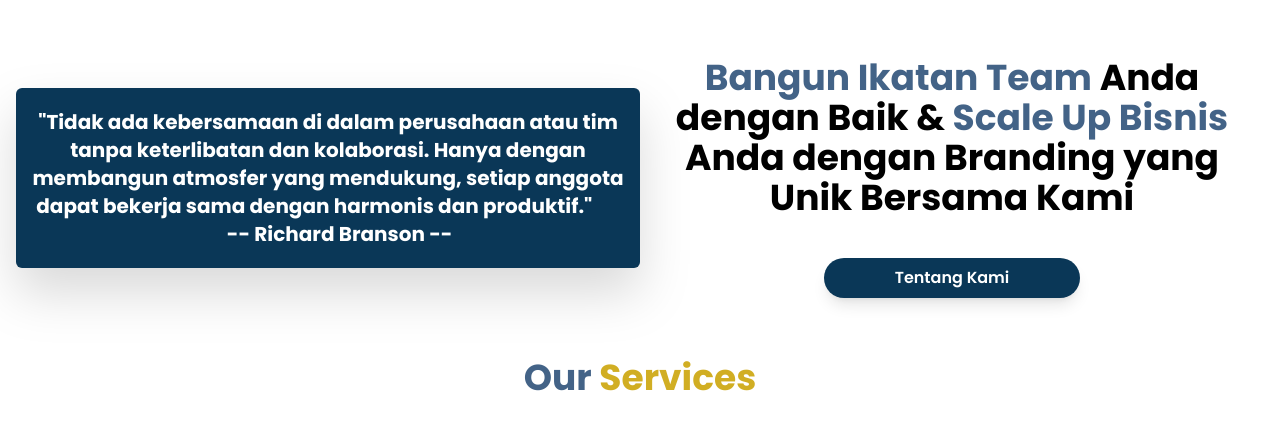
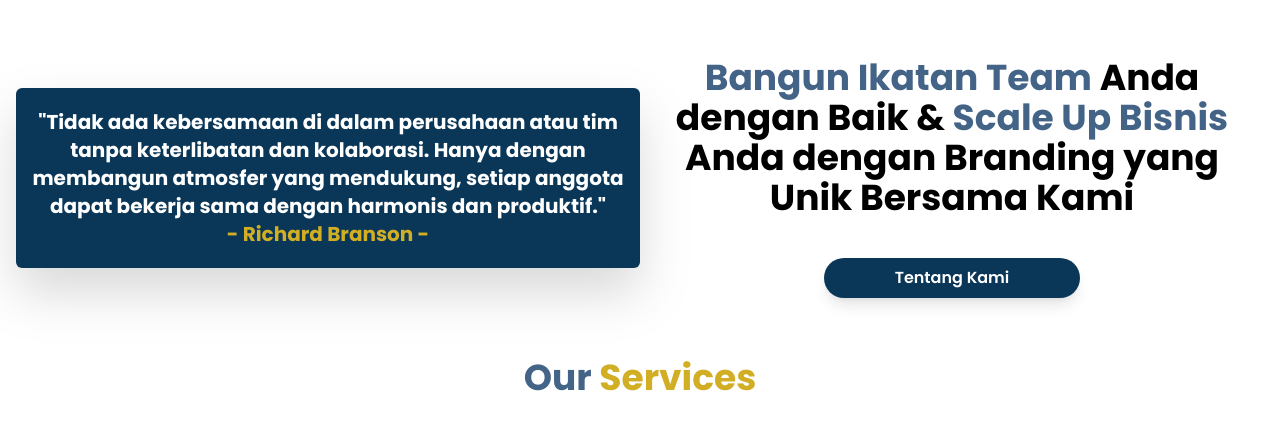
Before and after one commit to yafidaffaa/Tutingtas-Website, a website: page index.html in a window 1280 px wide. Shown: the part 710-1140 px from the top of the page. Drawn offline with Linux system fonts and the light colour scheme.

Commit message:
perbaikan quotes

```diff
--- a/index.html
+++ b/index.html
@@ -143,7 +143,8 @@
         <div class="container">
             <div class="flex flex-wrap">
                 <div class="w-full self-center px-4 lg:w-1/2 bg-PBT  p-5 rounded-md  drop-shadow-2xl primary-fade-in primary-fade-in-hidden">
-                    <h1 class="text-PW text-center  text-base lg:text-xl lg:font-bold font-medium ">"Tidak ada kebersamaan di dalam perusahaan atau tim tanpa keterlibatan dan kolaborasi. Hanya dengan membangun atmosfer yang mendukung, setiap anggota dapat bekerja sama dengan harmonis dan produktif." <span class="text-transparent">----</span>-- Richard Branson --</h1>
+                    <h1 class="text-PW text-center  text-base lg:text-xl lg:font-bold font-medium ">"Tidak ada kebersamaan di dalam perusahaan atau tim tanpa keterlibatan dan kolaborasi. Hanya dengan membangun atmosfer yang mendukung, setiap anggota dapat bekerja sama dengan harmonis dan produktif."</h1>
+                    <h1 class="text-PY text-center  text-base lg:text-xl lg:font-bold font-medium ">- Richard Branson -</h1>
                 </div>
                 <div class="w-full self-center px-4 lg:w-1/2 inline-block">
                     <p class="pt-10 pb-10 text-3xl font-bold text-center lg:text-4xl lg:pt-0 primary-fade-in primary-fade-in-hidden"><span class="font-bold text-PBM">Bangun Ikatan Team</span> Anda dengan Baik &<span class="font-bold text-PBM"> Scale Up Bisnis </span>Anda dengan Branding yang Unik Bersama Kami</p>
```
